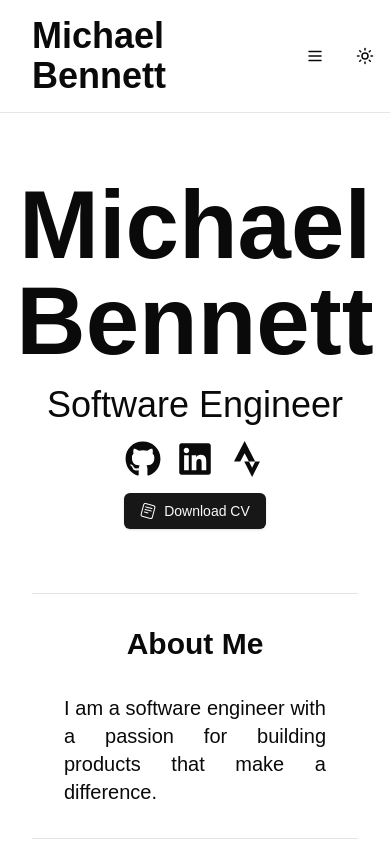
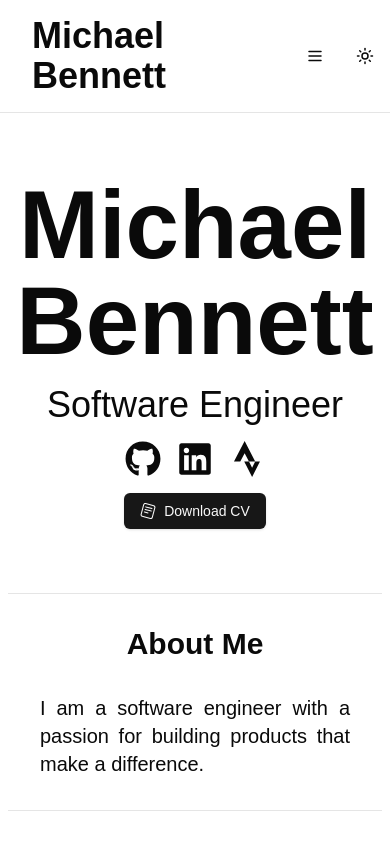
Before and after one commit to michaelbennett99/michaeldabennett.com, a Next.js app: page / in a window 390 px wide. Shown: the top 844 px of the page. Built offline with nearby package versions, Linux system fonts and the light colour scheme.

Commit message:
much smaller margin on mobile

```diff
--- a/src/components/container.tsx
+++ b/src/components/container.tsx
@@ -5,7 +5,7 @@ export default function Container(
 ) {
   return (
     <div
-      className={cn("mx-8 lg:mx-auto lg:max-w-4xl", className)}
+      className={cn("mx-2 md:mx-8 lg:mx-auto lg:max-w-4xl", className)}
     >
       {children}
     </div>
```
